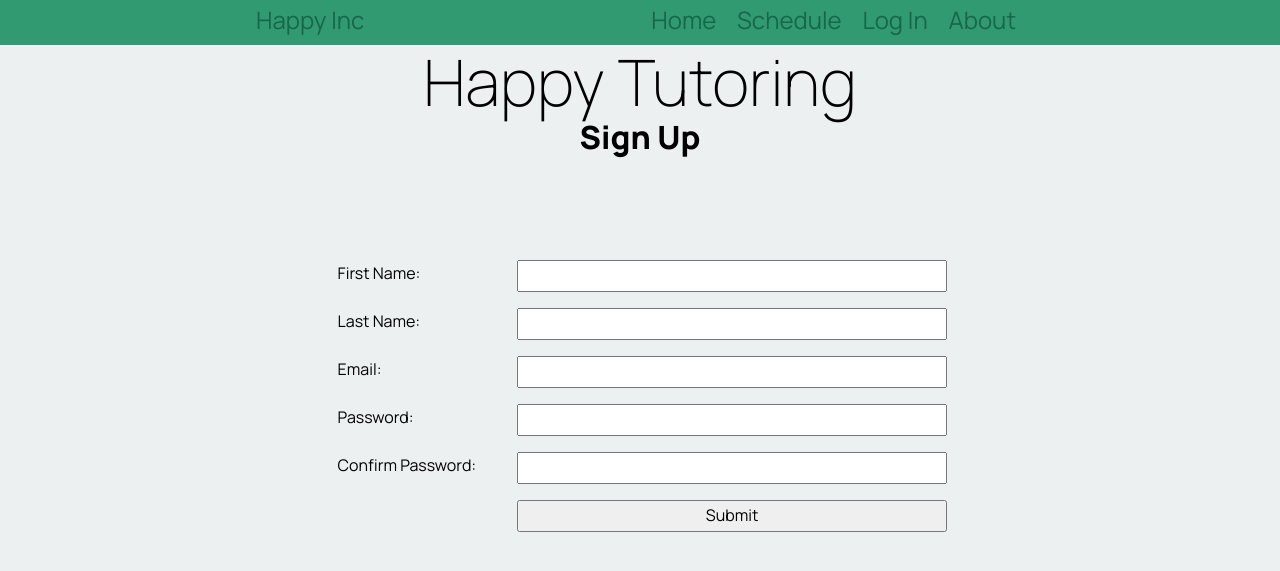
After one commit to BaxterWC/tutor_project, a Flask app: page /signup in a window 1280 px wide. The commit adds this page. Shown: the top 571 px of the page. Run offline with Flask 3, Linux system fonts and the light colour scheme.

Commit message:
signup functionality added, database initialised, added password checking.

```diff
--- a/app.py
+++ b/app.py
@@ -1,7 +1,16 @@
-from flask import Flask, render_template
+from flask import Flask, render_template, request, redirect
+import sqlite3
+from sqlite3 import Error
 
 app = Flask(__name__)
 
+def connect_to_database(db_file):
+    try:
+        connection = sqlite3.connect(db_file)
+        return connection
+    except Error:
+        print("an error has occurred connecting to the database")
+    return
 
 @app.route('/')
 def render_home():  # put application's code here
@@ -13,7 +22,25 @@ def render_schedule():  # put application's code here
     return render_template('schedule.html')
 
 
-@app.route('/login', methods=['POST, GET'])
+@app.route('/signup', methods=['POST', 'GET'])
+def render_signup():  # put application's code here
+    if request.method == 'POST':
+        fname = request.form.get('user_fname').title().strip()
+        lname = request.form.get('user_lname').title().strip()
+        email = request.form.get('user_email').lower().strip()
+        password = request.form.get('user_password')
+        password2 = request.form.get('user_password2')
+
+        if password != password2:
+            return redirect("\signup?error=passwords+do+not+match")
+
+        if len(password) < 8:
+            return redirect("\signup?error=password+is+too+short")
+
+    return render_template('signup.html')
+
+
+@app.route('/login', methods=['POST', 'GET'])
 def render_login():  # put application's code here
     return render_template('login.html')
 
--- a/templates/base.html
+++ b/templates/base.html
@@ -17,7 +17,7 @@
         <div class="navbar-links">
             <a href="/">Home</a>
             <a href="/schedule">Schedule</a>
-            <a href="/login">Log-in</a>
+            <a href="/login">Log In</a>
             <a href="/about">About</a>
         </div>
     </div>
--- /dev/null
+++ b/templates/signup.html
@@ -0,0 +1,39 @@
+{% extends "base.html" %}
+
+{% block pageheading %}Sign Up{% endblock %}
+
+{% block main %}
+    <form class="myform" methods="post">
+        <div class="form-group">
+            <div class="form-label"> First Name: </div>
+            <div class="form-element"> <input type="text" name="user_fname" required></div>
+        </div>
+
+        <div class="form-group">
+            <div class="form-label"> Last Name: </div>
+            <div class="form-element"> <input type="text" name="user_lname" required></div>
+        </div>
+
+        <div class="form-group">
+            <div class="form-label"> Email: </div>
+            <div class="form-element"> <input type="email" name="user_email" required></div>
+        </div>
+
+        <div class="form-group">
+            <div class="form-label"> Password: </div>
+            <div class="form-element"> <input type="password" name="user_password" required></div>
+        </div>
+
+        <div class="form-group">
+            <div class="form-label"> Confirm Password: </div>
+            <div class="form-element"> <input type="password" name="user_password2" required></div>
+        </div>
+
+        <div class="form-group">
+            <div class="form-label"></div>
+            <div class="form-element"> <input type="submit" name="submit_button"></div>
+        </div>
+
+    </form>
+
+{% endblock %}
```
Also changed, not shown: templates/login.html (+6 -3 lines), 1 other file.
